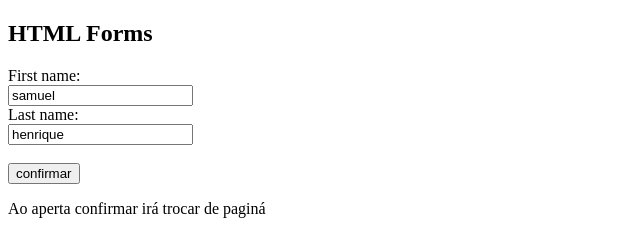
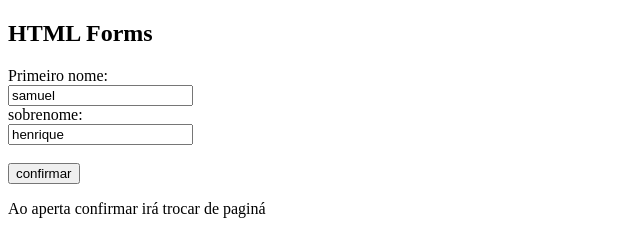
Before and after one commit to Samuel-Henrique-talento-tech/Samuel-Henrique-talento-tech.github.io, a plain HTML site: page index.html in a window 1280 px wide. Shown: the full height of the page, 0-640 px from the left. Drawn offline with Linux system fonts and the light colour scheme.

Commit message:
Update index.html

```diff
--- a/index.html
+++ b/index.html
@@ -5,9 +5,9 @@
 <h2>HTML Forms</h2>
 
 <form action="">
-  <label for="fname">First name:</label><br>
+  <label for="fname">Primeiro nome:</label><br>
   <input type="text-align:center;" id="fname" name="fname" value="samuel"><br>
-  <label for="lname">Last name:</label><br>
+  <label for="lname">sobrenome:</label><br>
   <input type="text-align:center;" id="lname" name="lname" value="henrique"><br><br>
   <input type="submit" value="confirmar">
 </form>
```
